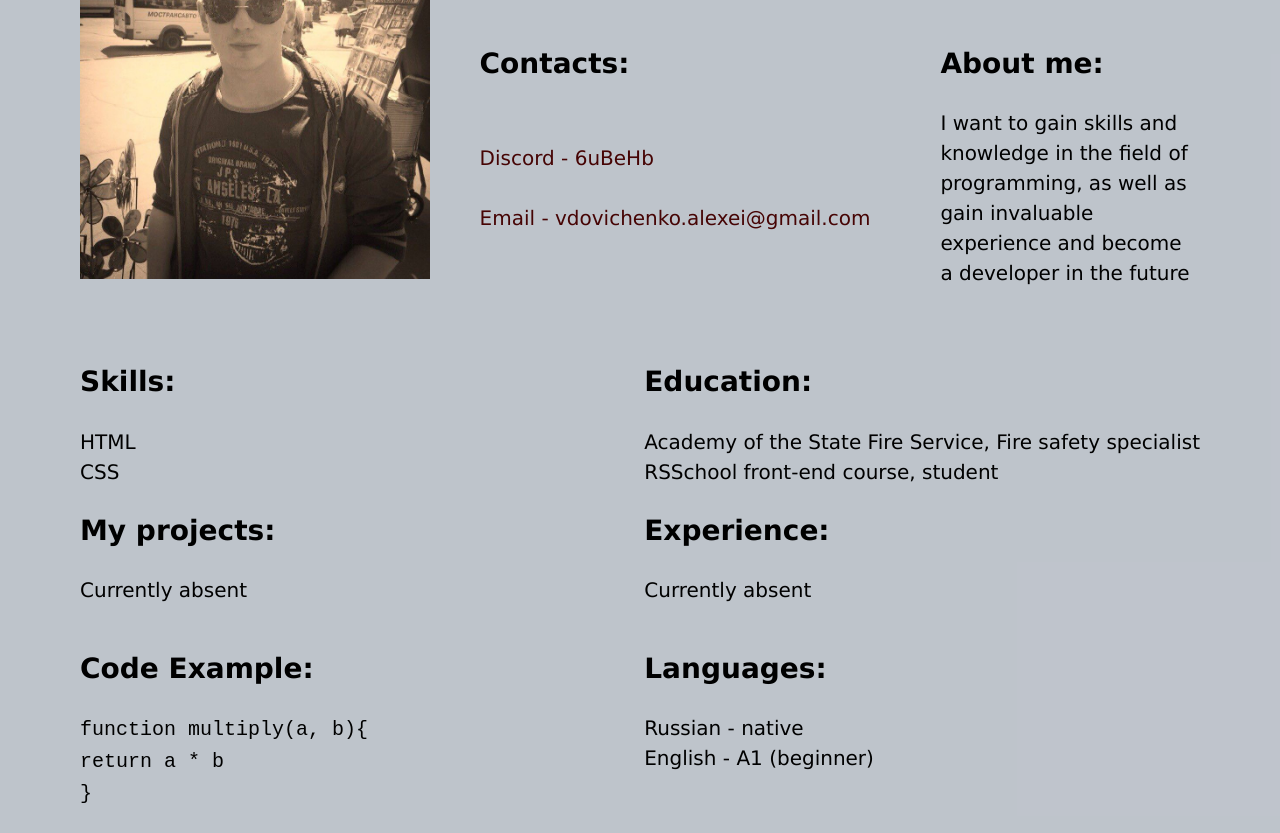
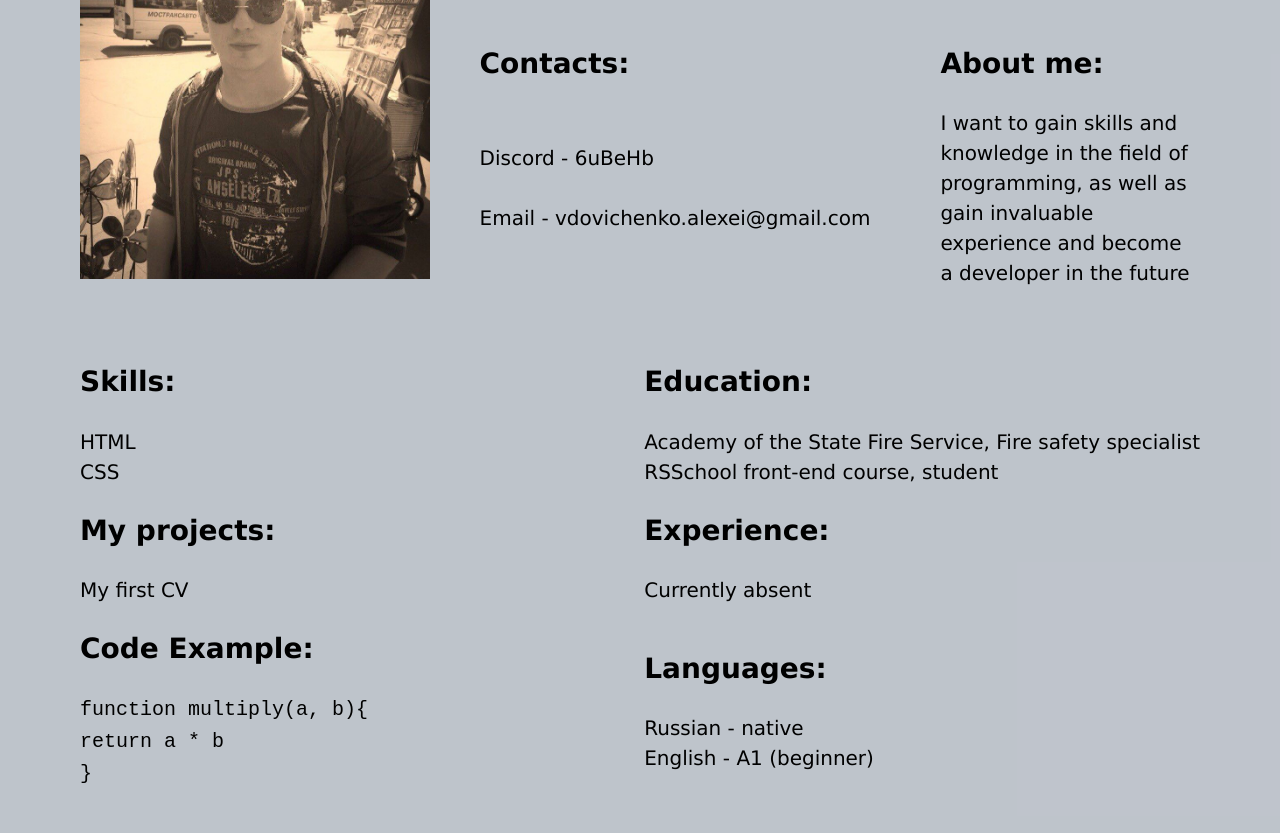
Before and after one commit to alexei57/rsschool-cv, a plain HTML site: page index.html in a window 1280 px wide. Shown: the part 201-1034 px from the top of the page. Drawn offline with Linux system fonts and the light colour scheme.

Commit message:
feat: edits code html and css

```diff
--- a/index.html
+++ b/index.html
@@ -79,7 +79,7 @@
                     </section>
                     <section id="myprojects" class="myprojects">
                         <h2 class="myprojects-title">My projects:</h2>
-                            <p class="myprojects-item">Сurrently absent</p>
+                        <a href="https://alexei57.github.io/rsschool-cv/cv" target="_blank">My first CV</a>
                     </section>
                     <section id="code-example" class="code-example">
                         <h2 class="code-example-title">Code Example:</h2>
--- a/style.css
+++ b/style.css
@@ -11,7 +11,7 @@ body {
 
 a {
     text-decoration: none;
-    color: rgb(70, 4, 4);
+    color: black;
 }
 
 ul {
@@ -37,6 +37,7 @@ ul {
     margin: 15px 0;
     padding: 5px 10px;
     font-size: 20px;
+    color: rgb(70, 4, 4);
 }
 
 .me {
```
